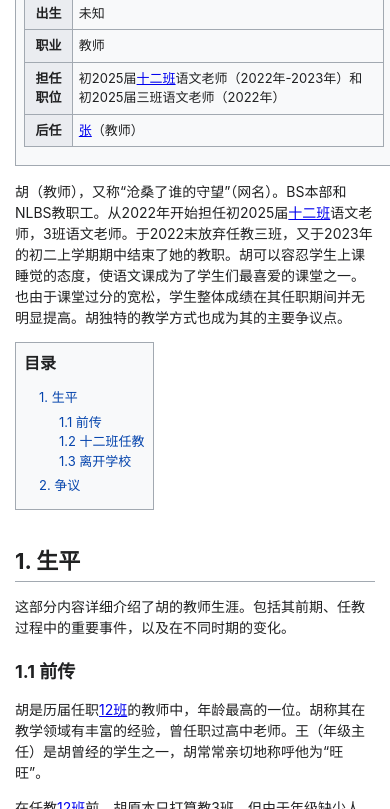
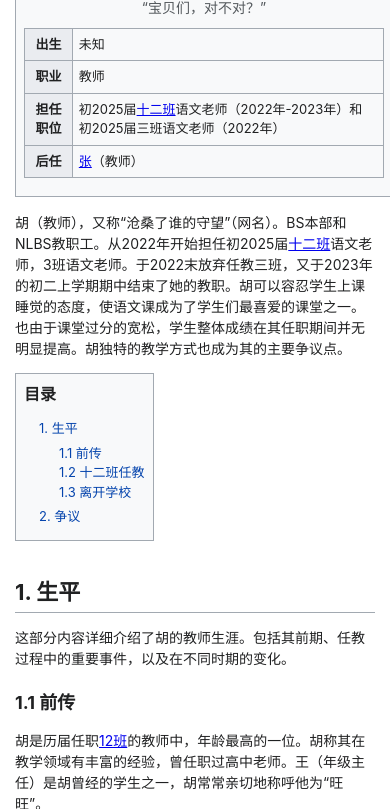
Before and after one commit to hljhlj121311/hurq.GitHub.io, a plain HTML site: page index.html in a window 390 px wide. Shown: the part 291-1100 px from the top of the page. Drawn offline with Linux system fonts and the light colour scheme.

Commit message:
Update index.html

```diff
--- a/index.html
+++ b/index.html
@@ -185,6 +185,12 @@
             .search-bar {
                 margin-top: 10px;
             }
+                .icon-caption {
+            font-size: 14px;
+            color: #54595d;
+            margin-bottom: 4px;
+            text-align: center; /* 添加这行来使文字居中 */
+                }
         }
     </style>
 </head>
@@ -205,6 +211,7 @@
         </div>
         <div class="infobox">
             <h3>胡（教师）</h3>
+             <div class="icon-caption">“宝贝们，对不对？”</div>
             <table>
                 <tr>
                     <th>出生</th>
```
